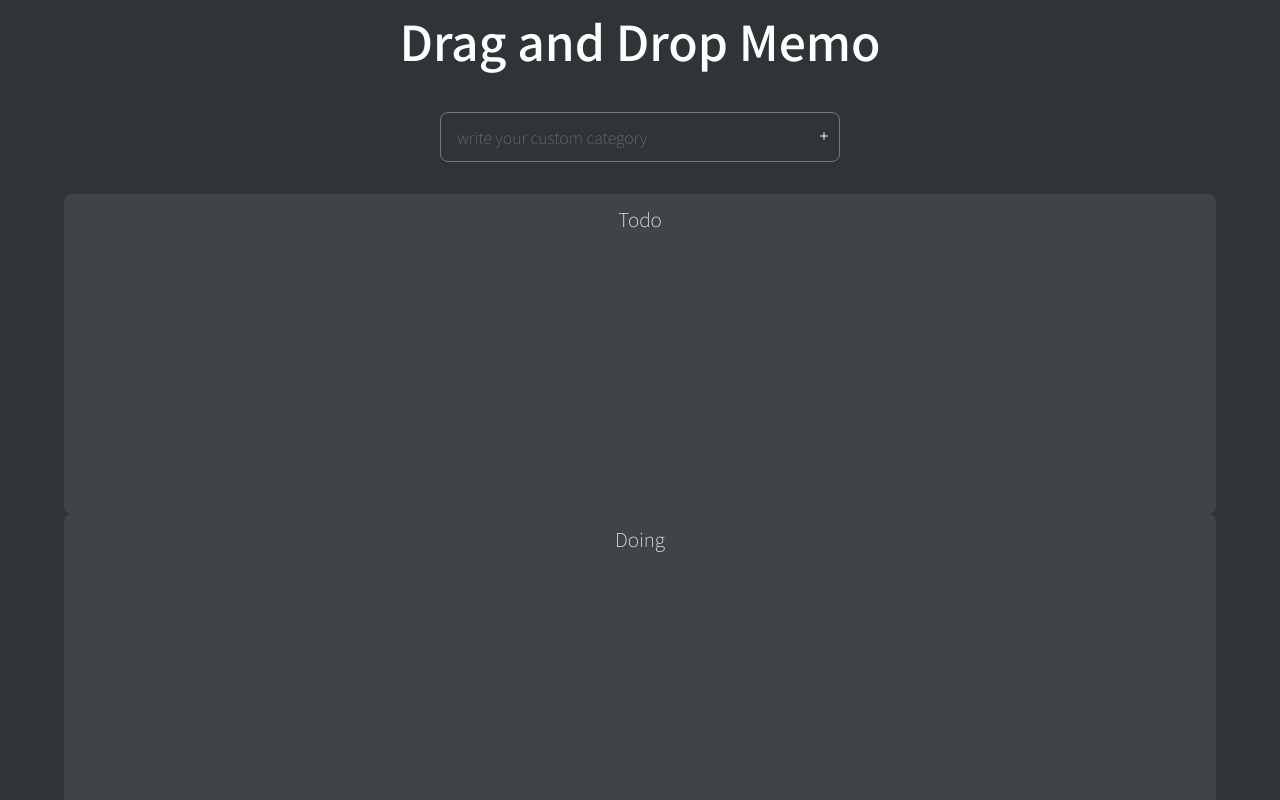
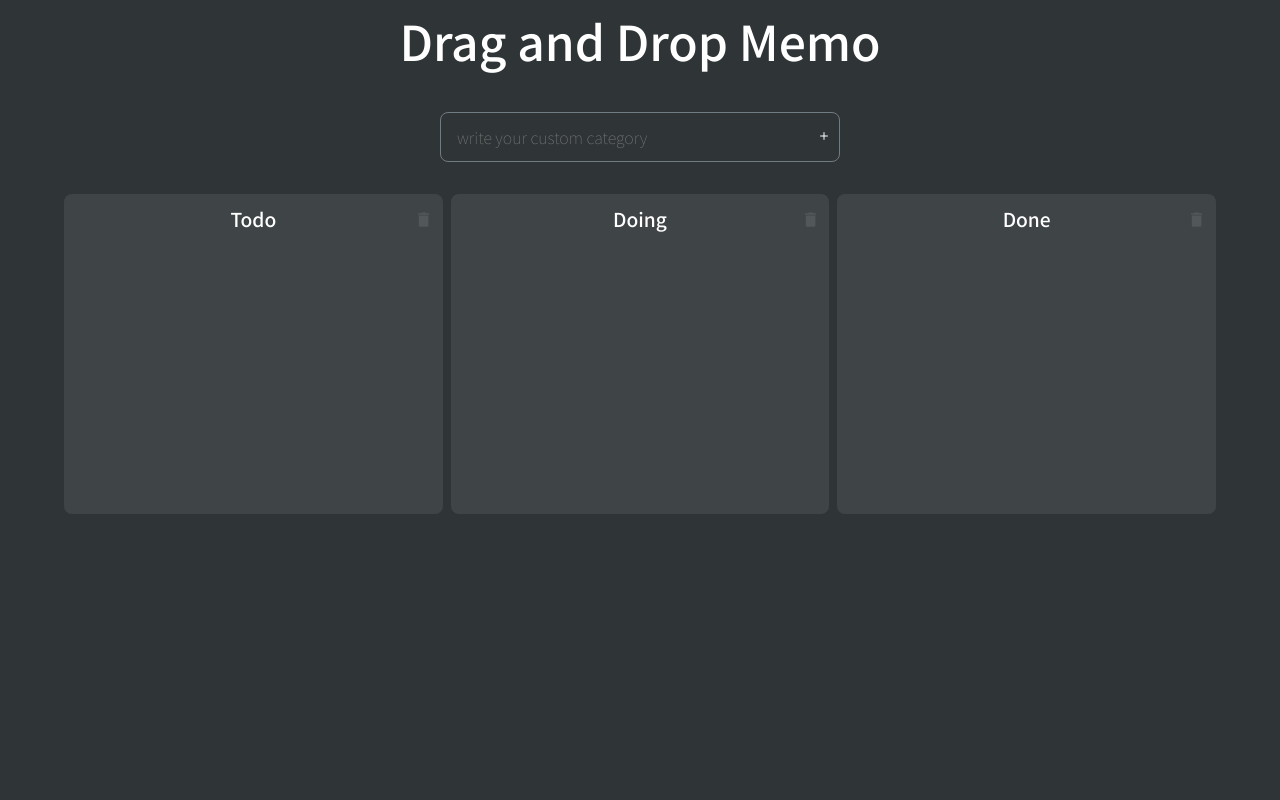
Before and after one commit to Alpaca92/dnd-memo, a React (Create React App) app: page / in a window 1280 px wide. Shown: the top 800 px of the page. Built offline with nearby package versions, Linux system fonts and the light colour scheme.

Commit message:
change category droppable direction vertical to horizontal, add delete category button and add box-shadow if drag the category, update readme.md

```diff
--- a/src/components/Categories.tsx
+++ b/src/components/Categories.tsx
@@ -10,11 +10,14 @@ interface CategoriesProps {
 const CategoriesContainer = styled.section`
   margin: 2rem 0;
   width: 90%;
+  display: grid;
+  grid-template-columns: repeat(auto-fill, minmax(20rem, auto));
+  grid-gap: 0.5rem;
 `;
 
 function Categories({ todos }: CategoriesProps) {
   return (
-    <Droppable droppableId="categories">
+    <Droppable droppableId="categories" direction="horizontal">
       {(provided, snapshot) => (
         <CategoriesContainer
           ref={provided.innerRef}
--- a/src/components/Category.tsx
+++ b/src/components/Category.tsx
@@ -1,27 +1,68 @@
-import React from "react";
+import React, { useRef } from "react";
 import { Draggable } from "react-beautiful-dnd";
+import { useSetRecoilState } from "recoil";
 import styled from "styled-components";
-import { ITodoState } from "../atoms";
+import { ITodoState, todoState } from "../atoms";
+import { MdDelete } from "react-icons/md";
 
 interface CategoryProps {
   todo: ITodoState;
   idx: number;
 }
 
-const CategoryContainer = styled.article`
-  min-height: 20rem;
+interface CategoryContainerProps {
+  isDragging: boolean;
+}
+
+const CategoryContainer = styled.article<CategoryContainerProps>`
+  height: 20rem;
   background-color: ${(props) => props.theme.categoryColor};
   border-radius: 0.5rem;
+  box-shadow: ${(props) =>
+    props.isDragging ? "0rem 0.3rem 0.3rem #111314" : ""};
 `;
 
-const CategoryTitle = styled.h3`
-  text-align: center;
-  font-size: 1.2rem;
-  padding: 1rem 0;
+const TitleAndExceptButtonContainer = styled.div`
+  position: relative;
+
+  & > h3 {
+    font-weight: 500;
+    text-align: center;
+    font-size: 1.2rem;
+    padding: 1rem 0;
+  }
+
+  & > button {
+    all: unset;
+    font-size: 1.2rem;
+    position: absolute;
+    top: 1rem;
+    right: 0.6rem;
+    color: rgba(255, 255, 255, 0.1);
+    transition: color 0.3s ease-in-out;
+
+    &:hover {
+      color: rgba(255, 255, 255, 0.7);
+      cursor: pointer;
+    }
+  }
 `;
 
 function Category({ todo, idx }: CategoryProps) {
+  const setTodos = useSetRecoilState(todoState);
   const [category] = Object.keys(todo);
+  const removeCategory = () => {
+    setTodos((allCategories) => {
+      const duplicatedTodos = [...allCategories];
+      const exceptedCurrentCategory = duplicatedTodos.filter(
+        (todo) => Object.keys(todo)[0] !== category
+      );
+
+      localStorage.setItem("memo", JSON.stringify(exceptedCurrentCategory));
+
+      return exceptedCurrentCategory;
+    });
+  };
 
   return (
     <Draggable draggableId={category} index={idx} key={category}>
@@ -29,9 +70,14 @@ function Category({ todo, idx }: CategoryProps) {
         <CategoryContainer
           ref={provided.innerRef}
           {...provided.draggableProps}
-          {...provided.dragHandleProps}
+          isDragging={snapshot.isDragging}
         >
-          <CategoryTitle>{category}</CategoryTitle>
+          <TitleAndExceptButtonContainer>
+            <h3 {...provided.dragHandleProps}>{category}</h3>
+            <button onClick={removeCategory}>
+              <MdDelete />
+            </button>
+          </TitleAndExceptButtonContainer>
         </CategoryContainer>
       )}
     </Draggable>
--- a/src/index.tsx
+++ b/src/index.tsx
@@ -51,6 +51,10 @@ const GlobalStyle = createGlobalStyle`
   }
 
   /* custom */
+  * {
+    box-sizing: border-box;
+  }
+
   body {
     background-color: ${(props) => props.theme.bgColor};
     color: ${(props) => props.theme.mainColor};
```
Also changed, not shown: 1 other file (tests, documents, lock files or other folders).
